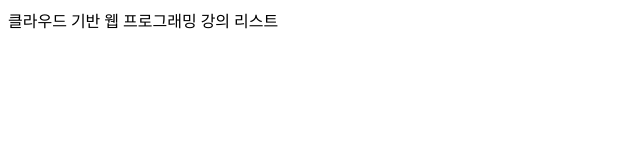
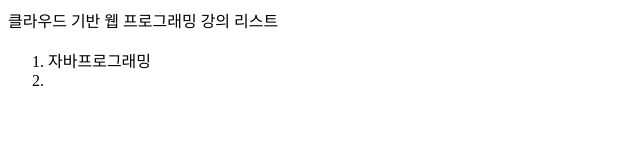
Before and after one commit to sylee0915/Soeil_html, a plain HTML site: page index.html in a window 1280 px wide. Shown: the whole page, without its empty margins (0-640 px from the left). Drawn offline with Linux system fonts and the light colour scheme.

Commit message:
Update index.html

```diff
--- a/index.html
+++ b/index.html
@@ -8,7 +8,10 @@
 <body>
      <header>클라우드 기반 웹 프로그래밍 강의 리스트</header>
      <p>
-        <ul></ul>
+        <ol>
+            <li>자바프로그래밍</li>
+            <li><a href=""></a></li>
+        </ol>
      </p>
 </body>
 </html>
```
